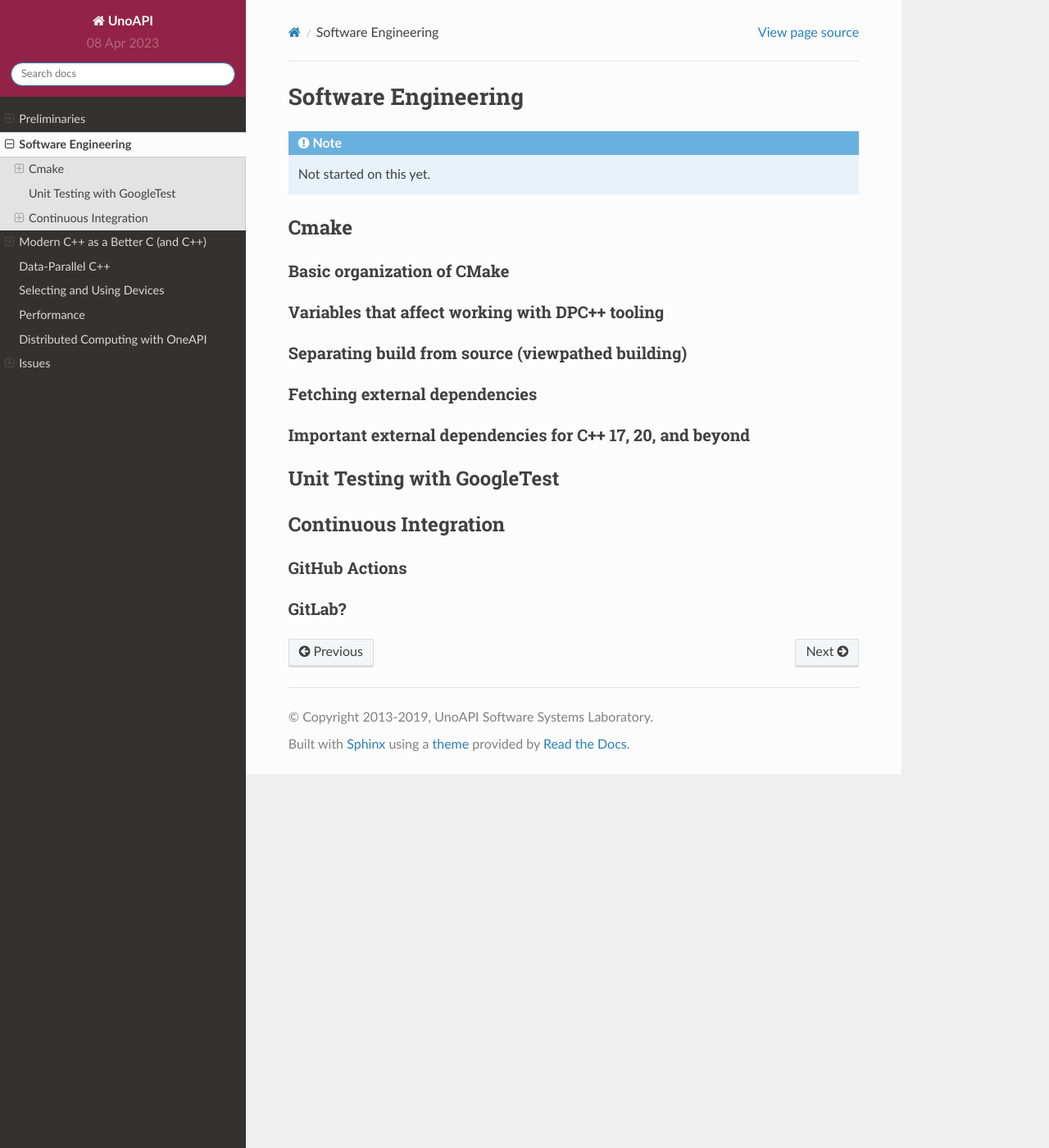
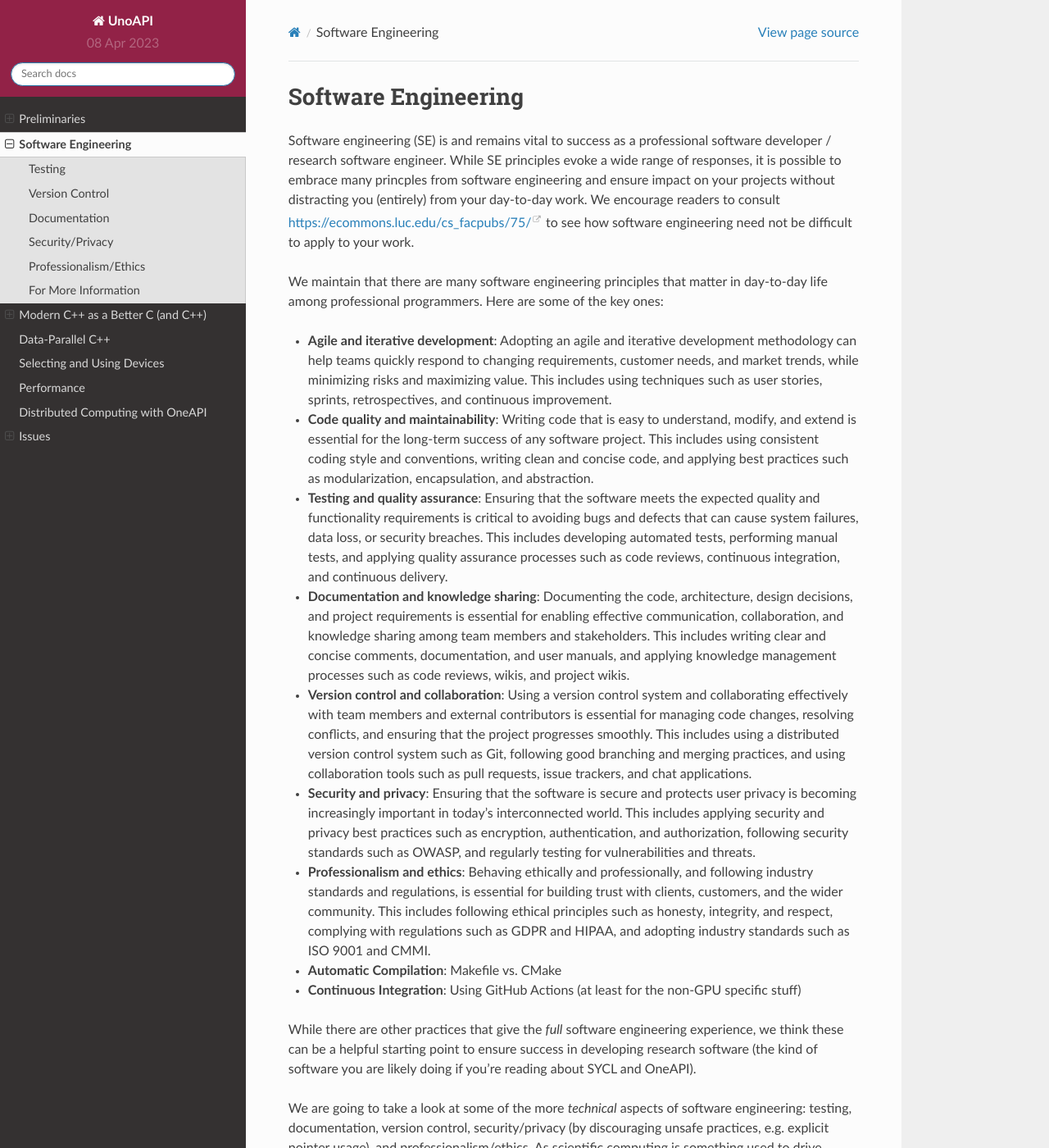
Before and after one commit to LoyolaChicagoBooks/unoapi, a Sphinx documentation site: the page built from source/10-software-engineering/software-engineering.rst, in a window 1280 px wide and 1400 px high. Shown: the whole window at 82% size. Built offline with Sphinx 7.4.7 and the Read the Docs theme 2.0.0, drawn with Linux system fonts in a browser that asks for light colours; some of the changed text lies outside the part shown.

Commit message:
add opening for SE section

```diff
--- a/source/10-software-engineering/software-engineering.rst
+++ b/source/10-software-engineering/software-engineering.rst
@@ -1,34 +1,52 @@
 Software Engineering
 ====================
 
-.. note:: Not started on this yet.
+Software engineering (SE) is and remains vital to success as a professional software developer / research software engineer.
+While SE principles evoke a wide range of responses, it is possible to embrace many princples from software engineering and ensure impact on your projects without distracting you (entirely) from your day-to-day work. We encourage readers to consult https://ecommons.luc.edu/cs_facpubs/75/ to see how software engineering need not be difficult to apply to your work.
 
-Cmake
-------
+We maintain that there are many software engineering principles that matter in day-to-day life among professional programmers. Here are some of the key ones:
 
-Basic organization of CMake
-^^^^^^^^^^^^^^^^^^^^^^^^^^^^^
+- **Agile and iterative development**: Adopting an agile and iterative development methodology can help teams quickly respond to changing requirements, customer needs, and market trends, while minimizing risks and maximizing value. This includes using techniques such as user stories, sprints, retrospectives, and continuous improvement.
 
-Variables that affect working with DPC++ tooling
-^^^^^^^^^^^^^^^^^^^^^^^^^^^^^^^^^^^^^^^^^^^^^^^^^^^^^^^^^^
+- **Code quality and maintainability**: Writing code that is easy to understand, modify, and extend is essential for the long-term success of any software project. This includes using consistent coding style and conventions, writing clean and concise code, and applying best practices such as modularization, encapsulation, and abstraction.
 
-Separating build from source (viewpathed building)
-^^^^^^^^^^^^^^^^^^^^^^^^^^^^^^^^^^^^^^^^^^^^^^^^^^^^^^^^^^
+- **Testing and quality assurance**: Ensuring that the software meets the expected quality and functionality requirements is critical to avoiding bugs and defects that can cause system failures, data loss, or security breaches. This includes developing automated tests, performing manual tests, and applying quality assurance processes such as code reviews, continuous integration, and continuous delivery.
 
-Fetching external dependencies
-^^^^^^^^^^^^^^^^^^^^^^^^^^^^^^
+- **Documentation and knowledge sharing**: Documenting the code, architecture, design decisions, and project requirements is essential for enabling effective communication, collaboration, and knowledge sharing among team members and stakeholders. This includes writing clear and concise comments, documentation, and user manuals, and applying knowledge management processes such as code reviews, wikis, and project wikis.
 
-Important external dependencies for C++ 17, 20, and beyond
-^^^^^^^^^^^^^^^^^^^^^^^^^^^^^^^^^^^^^^^^^^^^^^^^^^^^^^^^^^
+- **Version control and collaboration**: Using a version control system and collaborating effectively with team members and external contributors is essential for managing code changes, resolving conflicts, and ensuring that the project progresses smoothly. This includes using a distributed version control system such as Git, following good branching and merging practices, and using collaboration tools such as pull requests, issue trackers, and chat applications.
 
-Unit Testing with GoogleTest
------------------------------
+- **Security and privacy**: Ensuring that the software is secure and protects user privacy is becoming increasingly important in today's interconnected world. This includes applying security and privacy best practices such as encryption, authentication, and authorization, following security standards such as OWASP, and regularly testing for vulnerabilities and threats.
 
-Continuous Integration
---------------------------
+- **Professionalism and ethics**: Behaving ethically and professionally, and following industry standards and regulations, is essential for building trust with clients, customers, and the wider community. This includes following ethical principles such as honesty, integrity, and respect, complying with regulations such as GDPR and HIPAA, and adopting industry standards such as ISO 9001 and CMMI.
 
-GitHub Actions
-^^^^^^^^^^^^^^
+- **Automatic Compilation**: Makefile vs. CMake
 
-GitLab?
-^^^^^^^
+- **Continuous Integration**: Using GitHub Actions (at least for the non-GPU specific stuff)
+
+
+While there are other practices that give the *full* software engineering experience, we think these can be a helpful starting point to ensure success in developing research software (the kind of software you are likely doing if you're reading about SYCL and OneAPI).
+
+We are going to take a look at some of the more *technical* aspects of software engineering: testing, documentation, version control, security/privacy (by discouraging unsafe practices, e.g. explicit pointer usage), and professionalism/ethics. As scientific computing is something used to drive scientific progress, we need to write software that users can trust ("trust science"), which results, in part, from taking all possible steps to ensure reliability and reproducibility.
+
+Testing
+--------
+
+Version Control
+----------------
+
+Documentation
+--------------
+
+Security/Privacy
+------------------
+
+Professionalism/Ethics
+-----------------------
+
+For More Information
+----------------------
+
+- SWEBOK
+- ACM Ethics/Code of Conduct
+- IEEE Ethics/Code of Conduct
```
